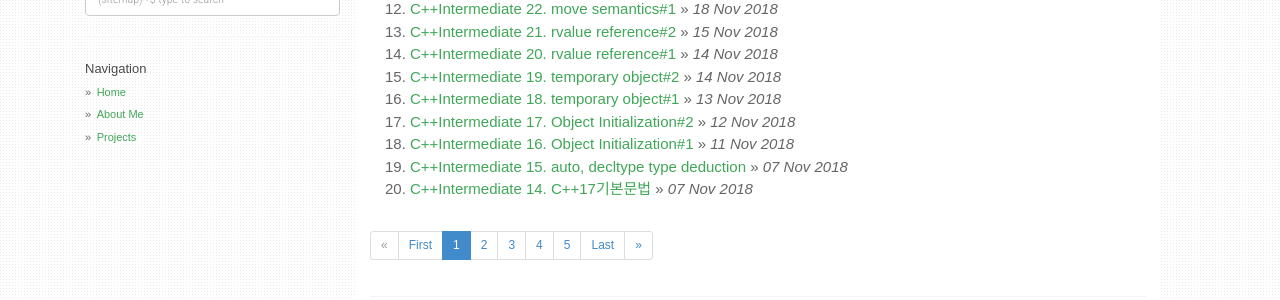
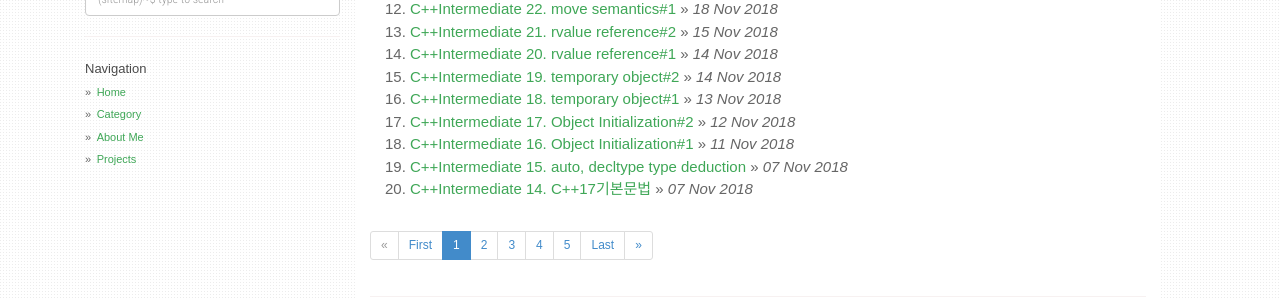
Before and after one commit to leesangwon0114/leesangwon0114.github.io, a Jekyll site: the page built from index.html, in a window 1280 px wide. Shown: the part 339-639 px from the top of the page. Built offline with Jekyll 4.4.1, drawn with Linux system fonts in a browser that asks for light colours; nearby versions of some CDN libraries; the list of posts is cut into pages by our own code.

Commit message:
Update _config.yml

```diff
--- a/_config.yml
+++ b/_config.yml
@@ -28,6 +28,8 @@ share:
   fb_appid: 1749788565247320
 
 urls:
+    - text: Category
+      url: /category/codecomplete
     - text: About Me
       url: /about/
     - text: Projects
```
